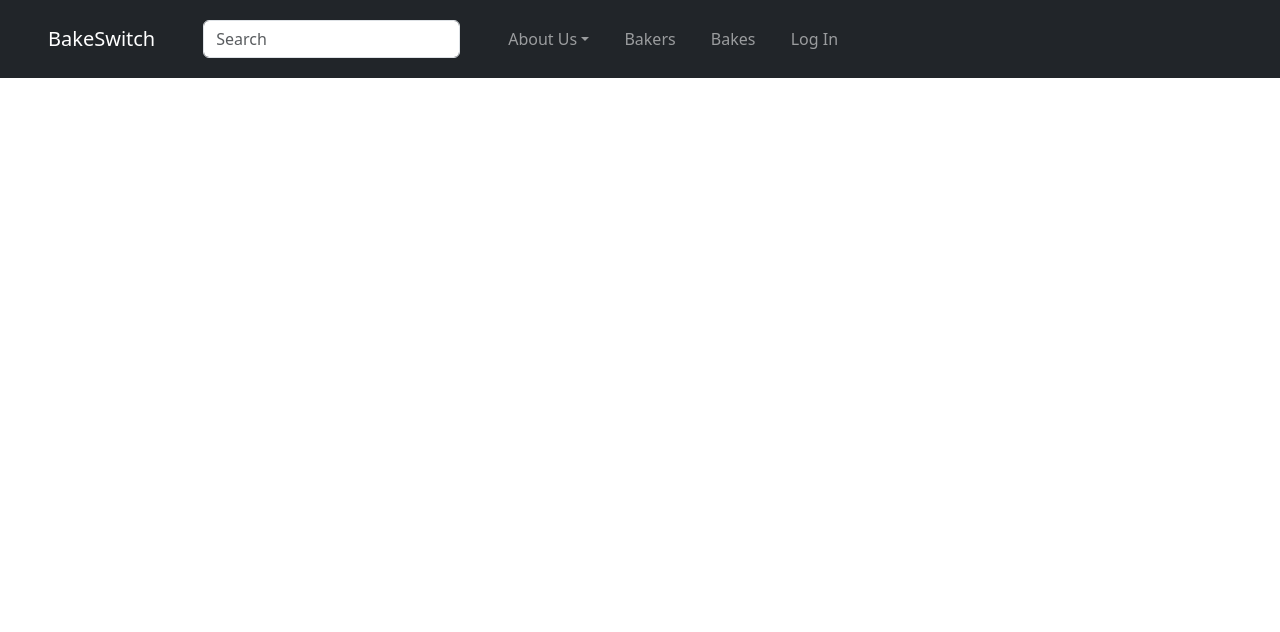
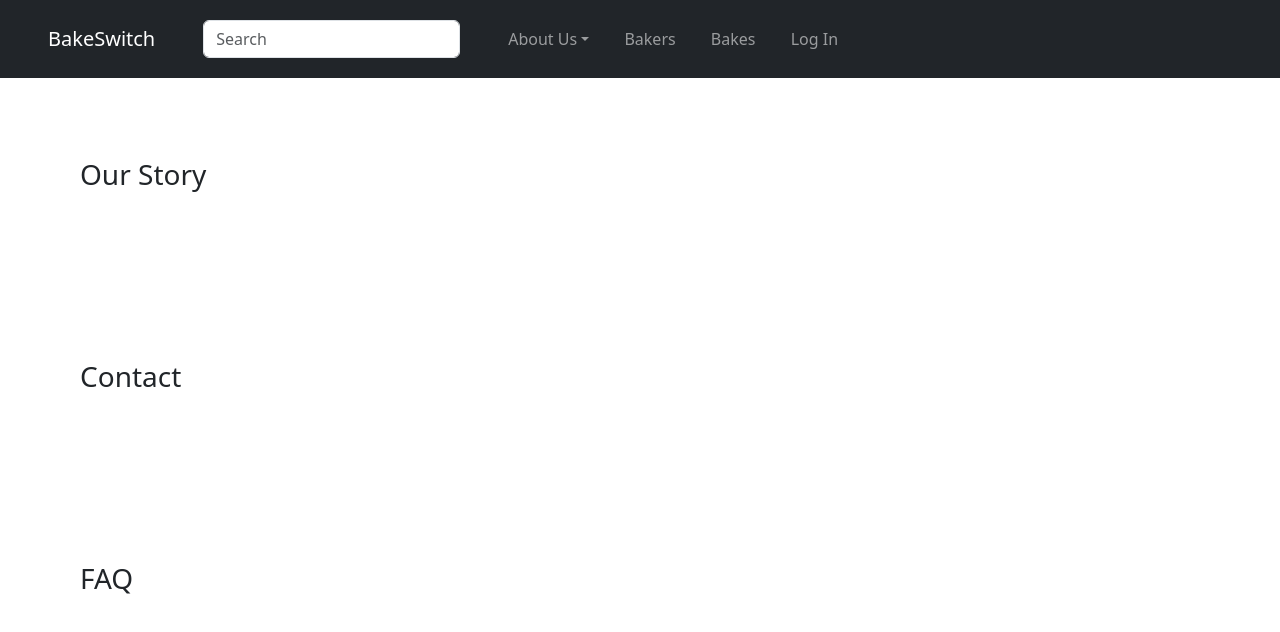
Before and after one commit to bakeswitch/BakeSwitch, a React (Create React App) app: page /about in a window 1280 px wide. Shown: the top 632 px of the page. Built offline with nearby package versions, Linux system fonts and the light colour scheme.

Commit message:
Add boilerplate code for different pages

```diff
--- a/src/App.js
+++ b/src/App.js
@@ -2,10 +2,12 @@ import React, { useState } from "react";
 import Header from "./components/Header";
 import LogIn from "./pages/LogIn";
 import WebPages from "./pages";
+import { auth } from "./config/firebase";
 import "bootstrap/dist/css/bootstrap.min.css";
 
 function App() {
-	const [isLoggedIn, setIsLoggedIn] = useState(false);
+	const hasUser = auth.currentUser != null;
+	const [isLoggedIn, setIsLoggedIn] = useState(hasUser);
 
 	function handleLogIn() {
 		setIsLoggedIn(true);
--- a/src/components/Header/AboutUsTab.jsx
+++ b/src/components/Header/AboutUsTab.jsx
@@ -3,13 +3,13 @@ import { NavDropdown } from "react-bootstrap";
 import styles from "./Header.module.css";
 
 export default function AboutUsTab() {
-  return (
-    <div className={styles.aboutUsTab}>
-      <NavDropdown title="About Us" id="about-us">
-        <NavDropdown.Item href="#our-story">Our Story</NavDropdown.Item>
-        <NavDropdown.Item href="#contact">Contact</NavDropdown.Item>
-        <NavDropdown.Item href="#faq">FAQ</NavDropdown.Item>
-      </NavDropdown>
-    </div>
-  );
+	return (
+		<div className={styles.aboutUsTab}>
+			<NavDropdown title="About Us">
+				<NavDropdown.Item href="/about#our-story">Our Story</NavDropdown.Item>
+				<NavDropdown.Item href="/about#contact">Contact</NavDropdown.Item>
+				<NavDropdown.Item href="/about#faq">FAQ</NavDropdown.Item>
+			</NavDropdown>
+		</div>
+	);
 }
--- a/src/components/Header/Header.jsx
+++ b/src/components/Header/Header.jsx
@@ -9,11 +9,11 @@ import LogOutTab from "./LogOutTab";
 function Header(props) {
 	const tabDetails = [
 		{
-			hrefVal: "",
+			hrefVal: "/bakers",
 			tabName: "Bakers",
 		},
 		{
-			hrefVal: "",
+			hrefVal: "/bakes",
 			tabName: "Bakes",
 		},
 	];
--- a/src/config/firebase.js
+++ b/src/config/firebase.js
@@ -13,6 +13,9 @@ const firebaseConfig = {
 
 firebase.initializeApp(firebaseConfig);
 
+//Set auth state to persist until user logs out
+firebase.auth().setPersistence(firebase.auth.Auth.Persistence.LOCAL);
+
 const auth = firebase.auth();
 const GoogleAuthProvider = new firebase.auth.GoogleAuthProvider();
 
--- /dev/null
+++ b/src/pages/About.js
@@ -0,0 +1,18 @@
+import React from "react";
+
+export default function About() {
+	//replace with actual content
+	return (
+		<div>
+			<h3 id="our-story" style={{ padding: "5rem" }}>
+				Our Story
+			</h3>
+			<h3 id="contact" style={{ padding: "5rem" }}>
+				Contact
+			</h3>
+			<h3 id="faq" style={{ padding: "5rem" }}>
+				FAQ
+			</h3>
+		</div>
+	);
+}
--- /dev/null
+++ b/src/pages/Bakers.js
@@ -0,0 +1,6 @@
+import React from "react";
+
+export default function Bakers() {
+	//replace with actual content
+	return <h3 style={{ padding: "5rem" }}>Bakers page in construction</h3>;
+}
--- /dev/null
+++ b/src/pages/Bakes.js
@@ -0,0 +1,6 @@
+import React from "react";
+
+export default function Bakes() {
+	//replace with actual content
+	return <h3 style={{ padding: "5rem" }}>Bakes page in construction</h3>;
+}
--- a/src/pages/Home.js
+++ b/src/pages/Home.js
@@ -1,5 +1,6 @@
 import React from "react";
 
-export default function SignUp() {
-	return <h1>Home page</h1>;
+export default function Home() {
+	//replace with actual content
+	return <h3 style={{ padding: "5rem" }}>Home page in construction</h3>;
 }
--- a/src/pages/SignUp.js
+++ b/src/pages/SignUp.js
@@ -1,5 +1,6 @@
 import React from "react";
 
 export default function SignUp() {
-	return <h1>SignUp page</h1>;
+	//replace with actual content
+	return <h3 style={{ padding: "5rem" }}>Sign up page in construction</h3>;
 }
--- a/src/pages/index.js
+++ b/src/pages/index.js
@@ -1,6 +1,9 @@
 import React from "react";
 import { BrowserRouter, Switch, Route, Link } from "react-router-dom";
 import Home from "./Home";
+import About from "./About";
+import Bakers from "./Bakers";
+import Bakes from "./Bakes";
 import LogIn from "./LogIn";
 import SignUp from "./SignUp";
 
@@ -8,6 +11,9 @@ function Webpages(props) {
 	return (
 		<BrowserRouter>
 			<Route exact path="/" component={Home} />
+			<Route exact path="/about" component={About} />
+			<Route exact path="/bakers" component={Bakers} />
+			<Route exact path="/bakes" component={Bakes} />
 			{/* Pass the function to change log in state to the Log In page  */}
 			<Route path="/log-in" render={() => <LogIn onLogIn={props.onLogIn} />} />
 			<Route path="/sign-up" component={SignUp} />
```
